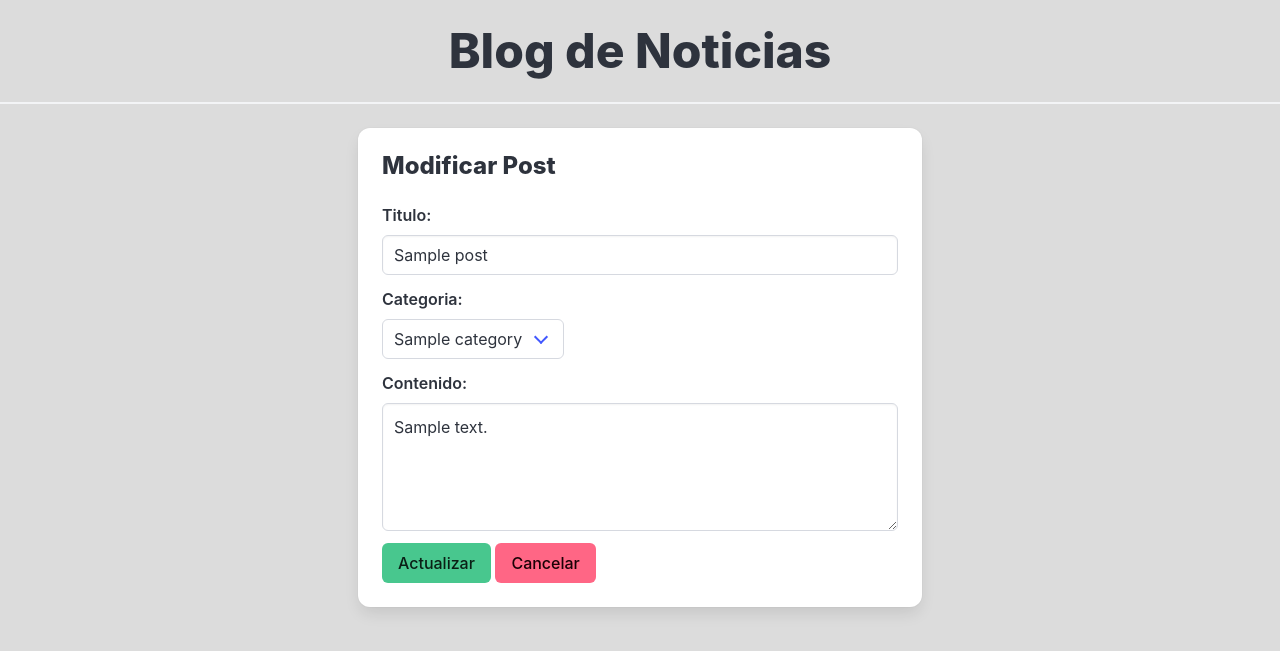
After one commit to EnriqueVilledaGarcia/Blog_TecNM, a Flask app: page /posts/update/1 in a window 1280 px wide. The commit adds this page. Shown: the top 651 px of the page. Run offline with Flask 3, Linux system fonts and the light colour scheme; tables that the repository leaves empty hold one stand-in row (values such as "Sample post"); some libraries are stand-ins or nearby versions.

Commit message:
Se agrega funcionalidad de eliminar y modificar post

```diff
--- a/app/routes/post.py
+++ b/app/routes/post.py
@@ -26,3 +26,27 @@ def add_post():
     #Aqui sigue si es GET
     categories = Category.query.all()
     return render_template('posts/create_post.html', categories=categories)
+
+#Actualizar post
+@posts_bp.route('/update/<int:id>', methods=['GET','POST'])
+def update_post(id):
+    post = Post.query.get(id)
+    if request.method == 'POST':
+        post.title = request.form['title']
+        post.category_id = request.form['category_id']
+        post.content = request.form['content']
+        db.session.commit()
+        return redirect(url_for('posts.listar_posts'))
+
+    categories = Category.query.all()
+    return render_template('posts/update_post.html', post=post, categories=categories)
+
+
+#Eliminar post
+@posts_bp.route('/delete/<int:id>')
+def delete_post(id):
+    post = Post.query.get(id)
+    if post:
+        db.session.delete(post)
+        db.session.commit()
+    return redirect(url_for('posts.listar_posts'))
--- /dev/null
+++ b/app/templates/posts/update_post.html
@@ -0,0 +1,49 @@
+{% extends 'base.html' %}
+{% block title%} Blog de Noticias{% endblock %}
+{% block content%}
+<div class="columns">
+    <div class="column is-offset-3 is-6">
+        <div class="card">
+            <div class="card-content">
+                <div class="media">
+                    <div class="media-content">
+                        <p class="title is-4">Modificar Post</p>
+                    </div>
+                </div>
+                <div class="content">
+                    <form action="{{ url_for('posts.update_post', id = post.id) }}" method="post">
+                        <div class="field">
+                            <label class="label">Titulo:</label>
+                            <div class="control">
+                                <input class="input" type="text" name='title' value="{{post.title}}">
+                            </div>
+                        </div>
+                        <div class="field">
+                            <label class="label">Categoria:</label>
+                            <div class="control">
+                                <div class="select">
+                                    <select name="category_id">
+                                        {% for category in categories %}
+                                        <option value="{{ category.id }}" {% if category.id == post.category_id %}selected{% endif %}>
+                                            {{ category.name }}
+                                        </option>
+                                        {% endfor %}
+                                    </select>
+                                </div>
+                            </div>
+                        </div>
+                        <div class="field">
+                            <label class="label">Contenido:</label>
+                            <div class="control">
+                                <textarea class="textarea" name="content" >{{post.content}}</textarea>
+                            </div>
+                        </div>
+                        <button class="button is-success " type="submit">Actualizar</button>
+                        <a class="button is-danger" href="{{ url_for('posts.listar_posts') }}">Cancelar</a>
+                    </form>
+                </div>
+            </div>
+        </div>
+    </div>
+</div>
+{% endblock%}
```
Also changed, not shown: app/templates/posts/listar_posts.html (+6 -1 lines).
